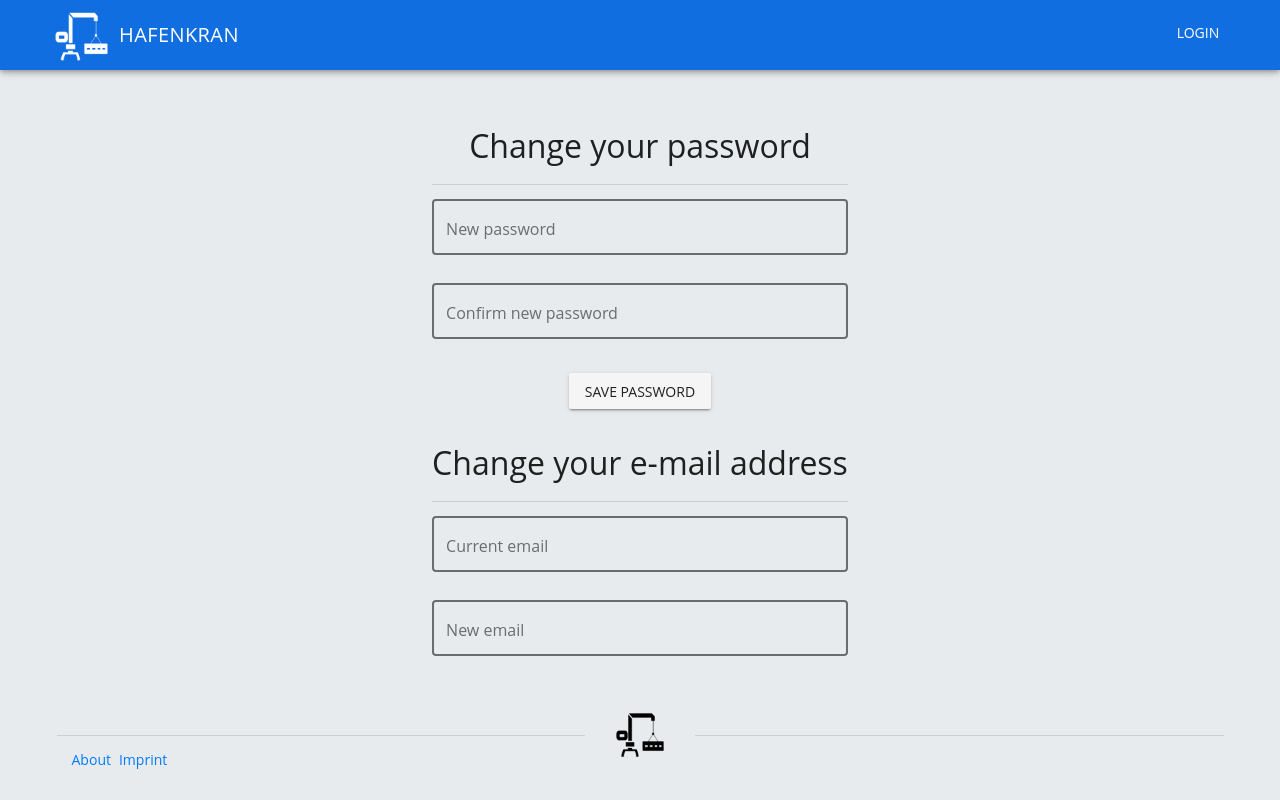
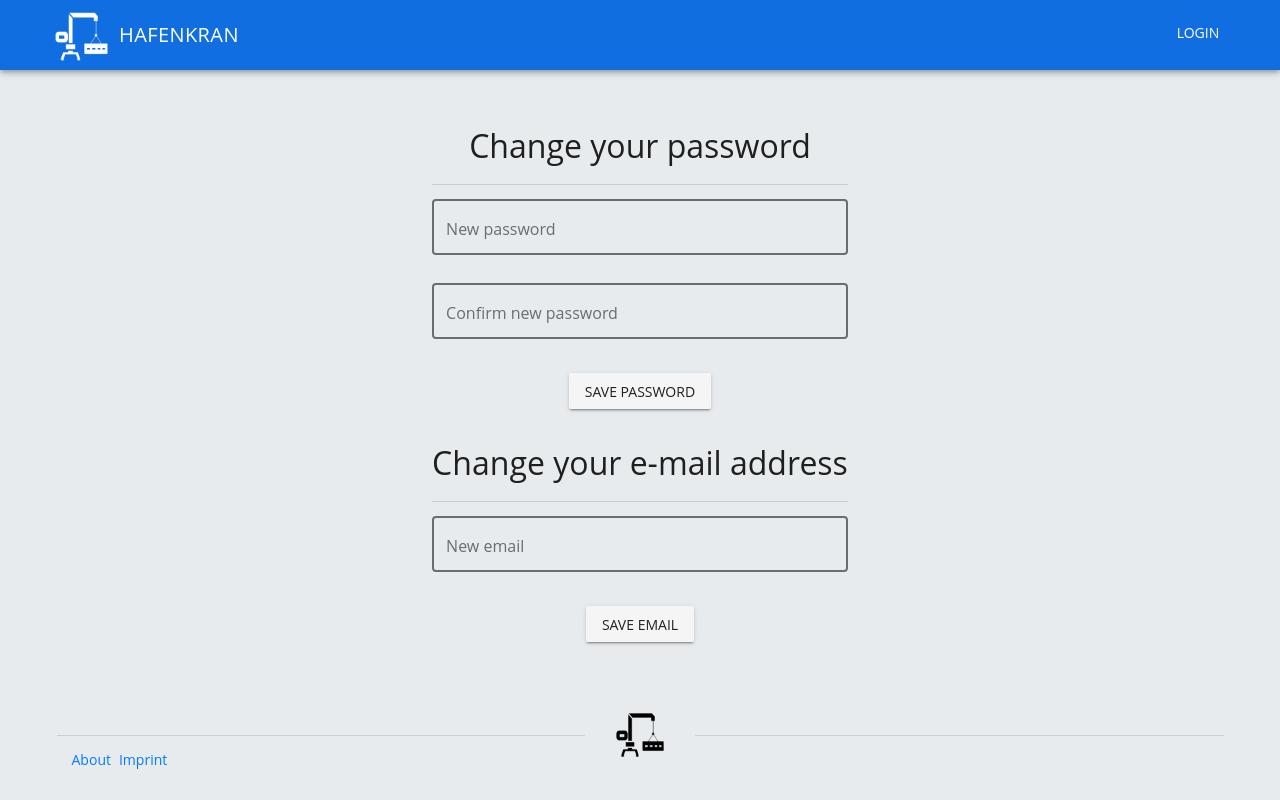
Before and after one commit to cormensratio/hafenkran-client, a Vue app: page /settings in a window 1280 px wide. Built offline with nearby package versions, Linux system fonts and the light colour scheme; what vue-vega would draw is missing.

Commit message:
EPDS02-137 remove unnecessary textbox

```diff
--- a/src/components/views/UserSettingsPage.vue
+++ b/src/components/views/UserSettingsPage.vue
@@ -12,7 +12,7 @@
                   <v-text-field
                     v-model="newPassword"
                     label="New password"
-                    :type="show_password ? 'text' : 'password'"
+                    :type="showPassword ? 'text' : 'password'"
                     single-line
                     outline
                     :rules="[rules.min]"
@@ -20,7 +20,7 @@
                   <v-text-field
                     v-model="confirmNewPassword"
                     label="Confirm new password"
-                    :type="show_password ? 'text' : 'password'"
+                    :type="showPassword ? 'text' : 'password'"
                     single-line
                     outline
                     :rules="[rules.min]"
@@ -31,13 +31,6 @@
                 <span class="input-heading">Change your e-mail address</span>
                 <v-divider/>
                 <div class="input-size">
-                  <v-text-field
-                    v-model="email"
-                    label="Current email"
-                    single-line
-                    outline
-                    :rules="[rules.emailRules]"
-                  />
                   <v-text-field
                     v-model="newEmail"
                     label="New email"
@@ -60,7 +53,7 @@
                   <v-text-field
                     v-model="password"
                     label="Current password"
-                    :type="show_password ? 'text' : 'password'"
+                    :type="showPassword ? 'text' : 'password'"
                     single-line
                     outline
                   />
@@ -93,13 +86,12 @@ export default {
   mixins: [RulesMixin],
   data() {
     return {
-      email: '',
       newEmail: '',
       newPassword: '',
       confirmNewPassword: '',
       password: '',
       username: '',
-      show_password: false,
+      showPassword: false,
       showConfirmDialog: false,
       newUserInformation: {
         newPassword: '',
```
